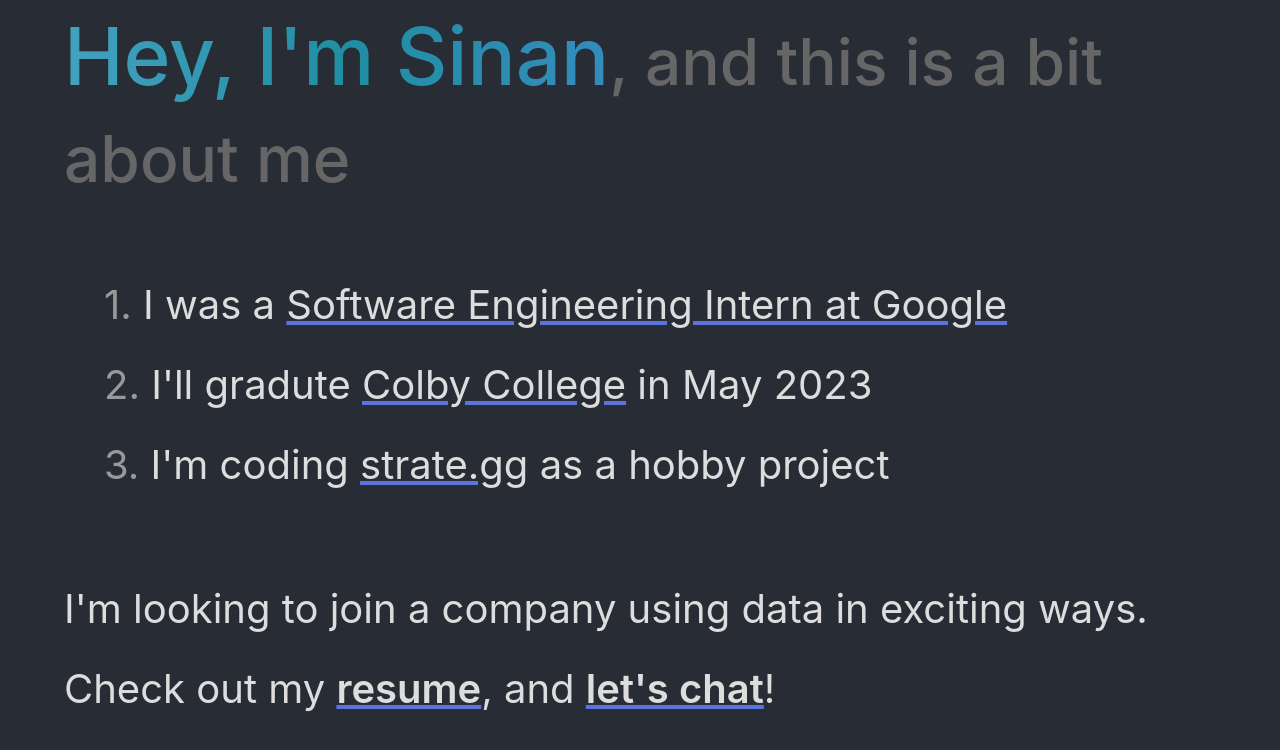
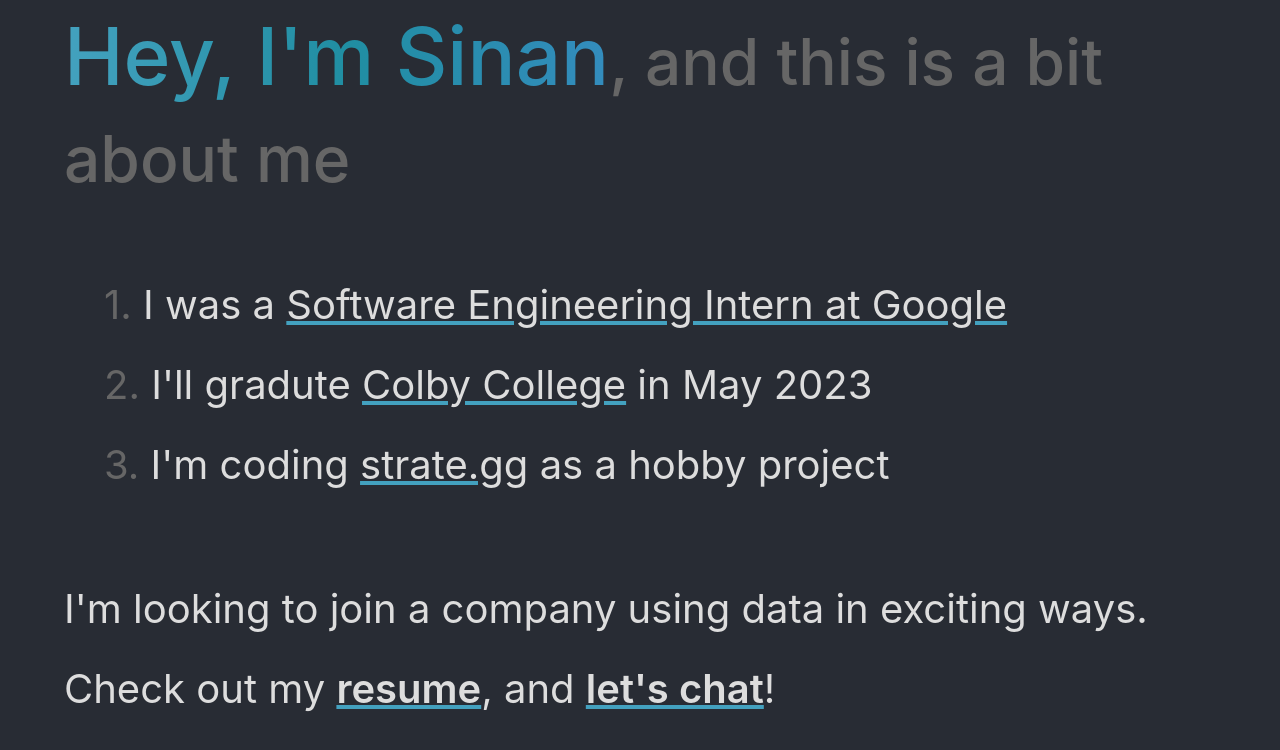
Before and after one commit to enjoythecode/sinany.me, a React (Create React App) app in the folder portfolio/: page / in a window 1280 px wide. Shown: the top 750 px of the page. Built offline with nearby package versions, Linux system fonts and the light colour scheme.

Commit message:
pretty colors shared with the links!!!

```diff
--- a/portfolio/src/App.css
+++ b/portfolio/src/App.css
@@ -22,7 +22,7 @@
 a, .fake-link {
 	color: inherit;
 	text-decoration: underline;
-	text-decoration-color: #5b73df;
+	animation: animateRainbowUnderline 10s linear infinite;
 }
 
 .no-margin {
@@ -38,7 +38,7 @@
 }
 ol li:before {
   content: counter(muffins) ". ";
-  color: #999;
+  color: #666;
 }
 ol {
   list-style: none;
@@ -75,6 +75,20 @@
   100% { background-position: 100% 0%; }
 }
 
+@keyframes animateRainbowUnderline {
+	0% {text-decoration-color: #cf5c5c}
+	10% {text-decoration-color: #c19b4a}
+	20% {text-decoration-color: #def2a0}
+	30% {text-decoration-color: #c6ee4a}
+	40% {text-decoration-color: #42eca6}
+	50% {text-decoration-color: #64b3d9}
+	60% {text-decoration-color: #208ea2}
+	70% {text-decoration-color: #498ada}
+	80% {text-decoration-color: #5b73df}
+	90% {text-decoration-color: #897ed3}
+	100% {text-decoration-color: #cf5c5c}
+}
+
 .hidden-text{
 	color: #666;
 	font-size: 4rem;
```
